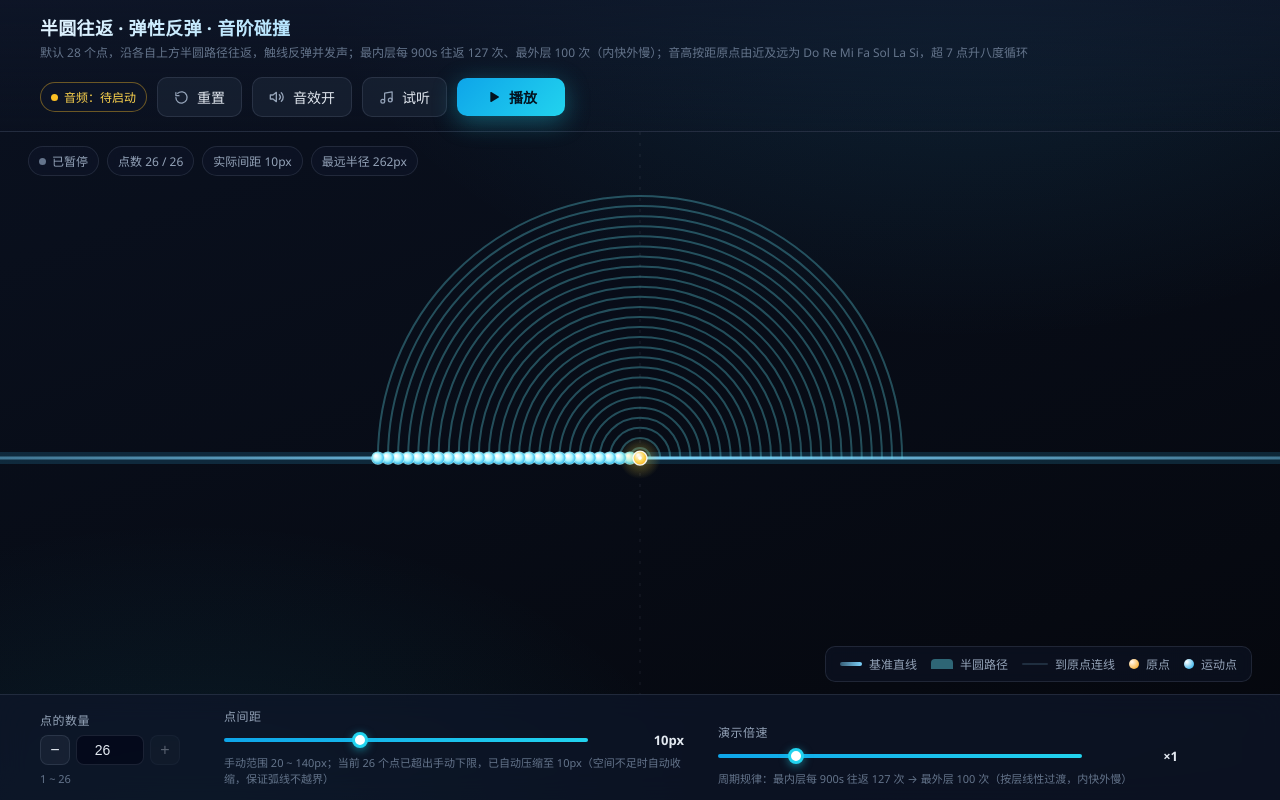
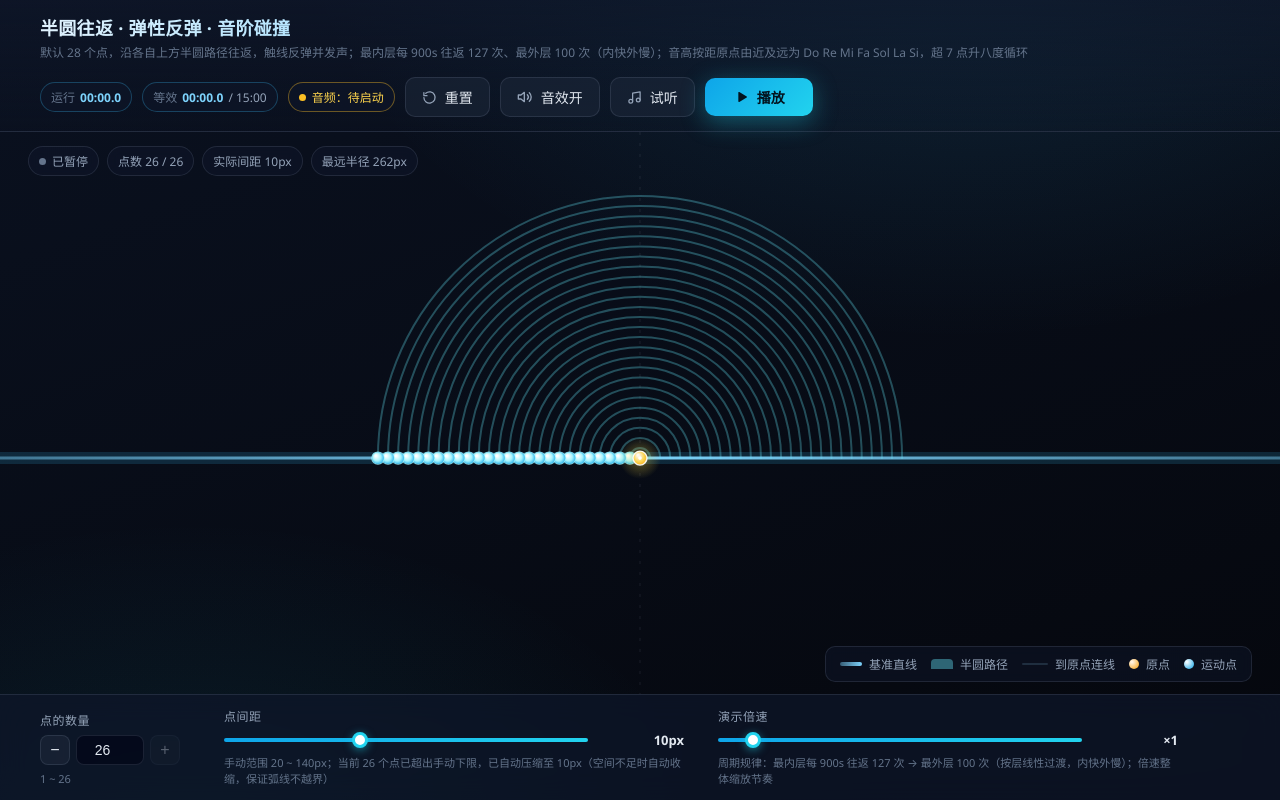
Before and after one commit to honelone/sim, a Vue app: page / in a window 1280 px wide. Built offline with nearby package versions, Linux system fonts and the light colour scheme.

Commit message:
feat(ArcBounceSim): 添加运行/等效计时显示并支持最高 ×10 倍速

```diff
--- a/src/components/ArcBounceSim.vue
+++ b/src/components/ArcBounceSim.vue
@@ -168,6 +168,22 @@ function stepCount(delta) {
   setCount((Number(countInput.value) || 1) + delta)
 }
 
+/* ---------- 计时显示 ---------- */
+// 真实时间 realElapsed 按帧累计；等效周期时间 virtElapsed 再乘演示倍速，
+// 即 ×N 下 900s/N 的真实时长就对应规则里的 900s
+let realElapsed = 0
+let virtElapsed = 0
+let lastLabelTick = 0
+const timeReal = ref('00:00.0')
+const timeVirt = ref('00:00.0')
+
+function fmtClock(s) {
+  const m = Math.floor(s / 60)
+  const sec = Math.floor(s % 60)
+  const t = Math.floor((s * 10) % 10)
+  return `${String(m).padStart(2, '0')}:${String(sec).padStart(2, '0')}.${t}`
+}
+
 function reset() {
   playing.value = false
   unlockAudio() // 空格 R 等用户手势内解锁音频
@@ -177,6 +193,11 @@ function reset() {
     p.dir = -1
     p.bounce = -1
   })
+  realElapsed = 0
+  virtElapsed = 0
+  lastLabelTick = 0
+  timeReal.value = '00:00.0'
+  timeVirt.value = '00:00.0'
 }
 
 function togglePlay() {
@@ -469,6 +490,9 @@ function impactAtEnd(p, index) {
 
 function update(dt) {
   const scale = Number(speedScale.value) || 1
+  // 累计计时：真实流逝 + 按倍速折算的等效周期时间
+  realElapsed += dt
+  virtElapsed += dt * scale
   // 往返次数按层线性过渡：i=0(最内层)=CYCLE_INNER … 最外层=CYCLE_OUTER
   const n = sim.dots.length
   const step = n > 1 ? (CYCLE_INNER - CYCLE_OUTER) / (n - 1) : 0
@@ -681,7 +705,15 @@ function tick(ts) {
   rafId = requestAnimationFrame(tick)
   const dt = lastTs ? Math.min(Math.max((ts - lastTs) / 1000, 0), MAX_FRAME) : 0
   lastTs = ts
-  if (playing.value) update(dt)
+  if (playing.value) {
+    update(dt)
+    // 计时标签每 ~100ms 刷新一次（避免每帧触发 Vue 重渲染）
+    if (ts - lastLabelTick >= 100) {
+      lastLabelTick = ts
+      timeReal.value = fmtClock(realElapsed)
+      timeVirt.value = fmtClock(virtElapsed)
+    }
+  }
   audioSupervisor()
   render()
 }
@@ -753,6 +785,12 @@ if (AUDIO_DEBUG) {
         <p class="sub">默认 28 个点，沿各自上方半圆路径往返，触线反弹并发声；最内层每 900s 往返 127 次、最外层 100 次（内快外慢）；音高按距原点由近及远为 Do Re Mi Fa Sol La Si，超 7 点升八度循环</p>
       </div>
       <div class="header-actions">
+        <span class="clock-chip" title="播放自开始/重置以来的实际流逝时间（暂停期间不计）">
+          <b>运行</b><em>{{ timeReal }}</em>
+        </span>
+        <span class="clock-chip" title="等效周期时间 = 实际时间 × 倍速。×1 时到 15:00 即对应规则中的 900s：最内层往返 127 次、最外层 100 次；倍速越高到点越快">
+          <b>等效</b><em>{{ timeVirt }}</em> / 15:00
+        </span>
         <span class="audio-state" :class="audioChipCls" :title="audioChipTitle">
           <i></i>{{ audioChipText }}
         </span>
@@ -864,14 +902,14 @@ if (AUDIO_DEBUG) {
             class="range"
             type="range"
             min="0.25"
-            max="4"
+            max="10"
             step="0.25"
             v-model.number="speedScale"
-            title="整体缩放运动节奏，不改变内外层的 127:100 周期比例"
+            title="整体缩放运动节奏，不改变内外层的 127:100 周期比例；最高 ×10"
           />
           <output>×{{ speedScale }}</output>
         </div>
-        <small>周期规律：最内层每 900s 往返 127 次 → 最外层 100 次（按层线性过渡，内快外慢）</small>
+        <small>周期规律：最内层每 900s 往返 127 次 → 最外层 100 次（按层线性过渡，内快外慢）；倍速整体缩放节奏</small>
       </div>
     </section>
   </div>
@@ -916,6 +954,28 @@ if (AUDIO_DEBUG) {
   align-items: center;
   flex-wrap: wrap;
   justify-content: flex-end;
+}
+.clock-chip {
+  display: inline-flex;
+  align-items: baseline;
+  gap: 5px;
+  font-size: 12px;
+  padding: 5px 10px;
+  border-radius: 999px;
+  border: 1px solid rgba(56, 189, 248, 0.28);
+  background: rgba(15, 23, 42, 0.55);
+  color: var(--text-2);
+  font-variant-numeric: tabular-nums;
+  white-space: nowrap;
+}
+.clock-chip b {
+  color: var(--text-3);
+  font-weight: 500;
+}
+.clock-chip em {
+  color: #7dd3fc;
+  font-style: normal;
+  font-weight: 600;
 }
 .audio-state {
   display: inline-flex;
```
